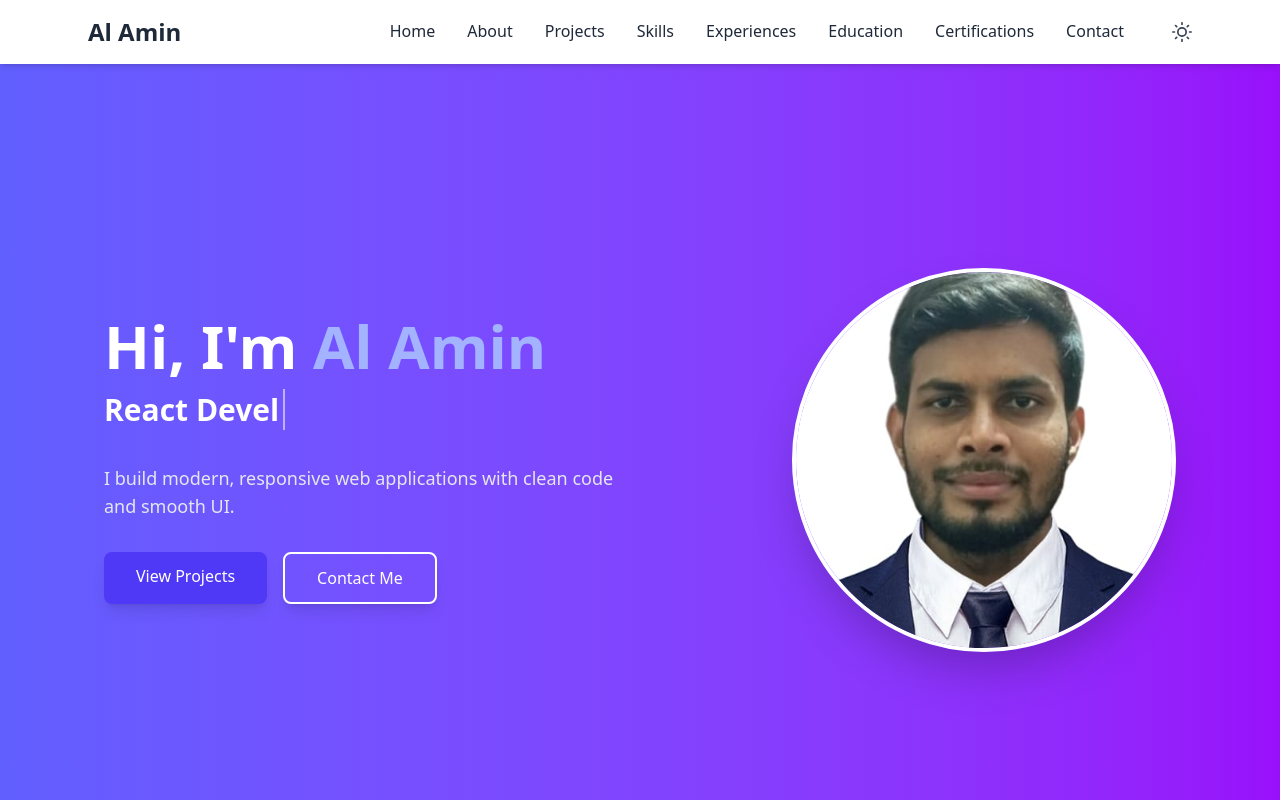
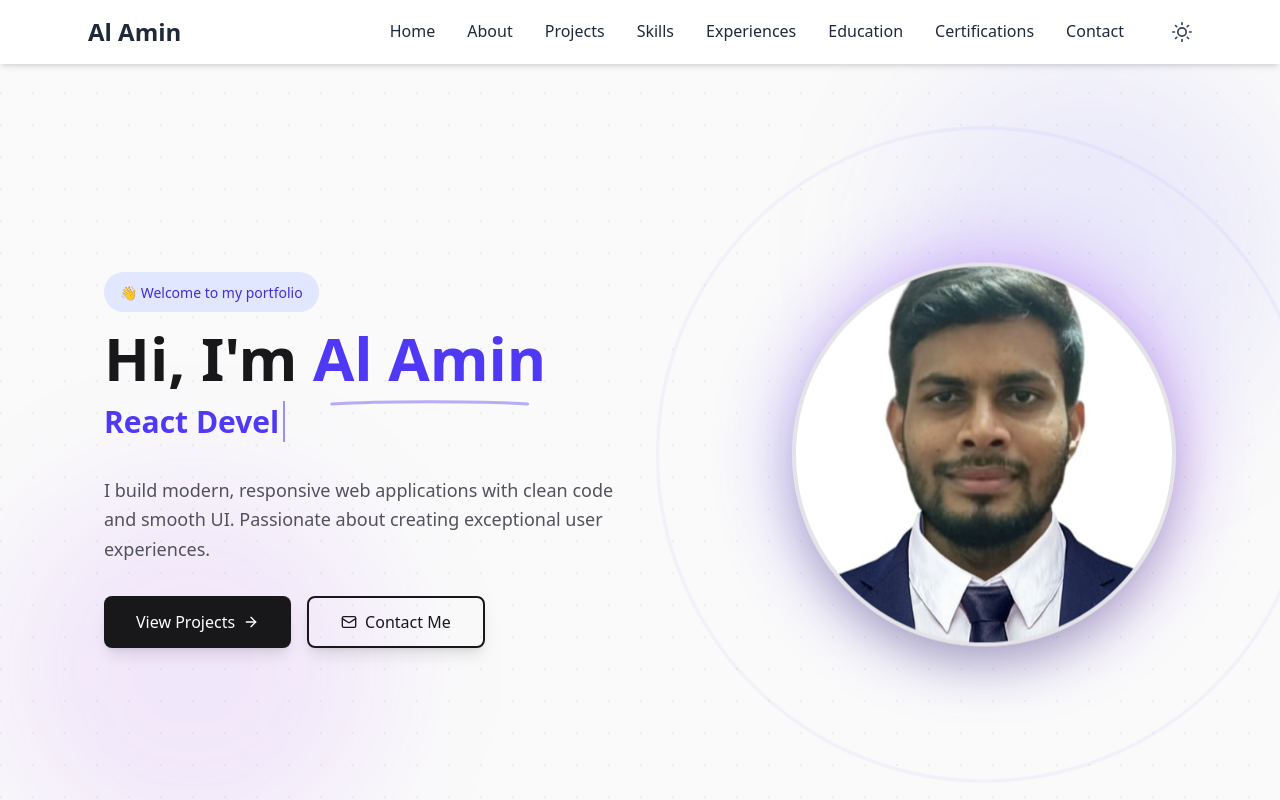
Before and after one commit to alamincse2003/portfolio-of-al-amin, a Next.js app: page / in a window 1280 px wide. Shown: the top 800 px of the page. Built offline with nearby package versions, Linux system fonts and the light colour scheme.

Commit message:
hero section design updated

```diff
--- a/app/components/Hero.jsx
+++ b/app/components/Hero.jsx
@@ -3,6 +3,7 @@
 import { motion } from "framer-motion";
 import { useState, useEffect } from "react";
 import Image from "next/image";
+import { ArrowRight, Mail } from "lucide-react";
 
 const roles = [
   "Frontend Developer",
@@ -46,43 +47,88 @@ const Hero = () => {
   return (
     <section
       id="home"
-      className="min-h-screen flex items-center justify-center bg-gradient-to-r from-indigo-500 to-purple-600 dark:from-gray-900 dark:to-gray-800 text-white px-6 md:px-20"
+      className="relative min-h-screen flex items-center justify-center bg-zinc-50 dark:bg-zinc-950 px-6 md:px-20 overflow-hidden"
     >
-      <div className="max-w-6xl px-6 w-full mx-auto flex flex-col lg:flex-row md:flex-col items-center justify-between gap-12">
+      {/* Background Pattern - Subtle Dots */}
+      <div className="absolute inset-0 bg-[radial-gradient(circle_at_1px_1px,rgb(0_0_0/0.05)_1px,transparent_0)] dark:bg-[radial-gradient(circle_at_1px_1px,rgb(255_255_255/0.05)_1px,transparent_0)] [background-size:32px_32px]"></div>
+
+      {/* Gradient Accent */}
+      <div className="absolute top-0 right-0 w-96 h-96 bg-indigo-500/10 dark:bg-indigo-500/5 rounded-full blur-3xl"></div>
+      <div className="absolute bottom-0 left-0 w-96 h-96 bg-purple-500/10 dark:bg-purple-500/5 rounded-full blur-3xl"></div>
+
+      <div className="relative max-w-6xl px-6 w-full mx-auto flex flex-col lg:flex-row md:flex-col items-center justify-between gap-12">
         {/* Left Side: Text */}
         <motion.div
           initial={{ opacity: 0, y: 20 }}
           animate={{ opacity: 1, y: 0 }}
           transition={{ duration: 0.8 }}
-          className="flex-1 text-center md:text-left"
+          className="flex-1 text-center md:text-left z-10"
         >
-          <h1 className="text-4xl md:text-5xl lg:text-6xl font-bold mb-4 lg:mt-0 mt-4">
+          <motion.div
+            initial={{ opacity: 0, scale: 0.9 }}
+            animate={{ opacity: 1, scale: 1 }}
+            transition={{ duration: 0.5, delay: 0.2 }}
+            className="inline-block mb-4 px-4 py-2 bg-indigo-100 dark:bg-indigo-900/30 rounded-full"
+          >
+            <span className="text-sm font-medium text-indigo-700 dark:text-indigo-300">
+              👋 Welcome to my portfolio
+            </span>
+          </motion.div>
+
+          <h1 className="text-4xl md:text-5xl lg:text-6xl font-bold mb-4 lg:mt-0 mt-2 text-zinc-900 dark:text-zinc-100">
             Hi, I&apos;m{" "}
-            <span className="text-indigo-300 dark:text-indigo-400">
+            <span className="text-indigo-600 dark:text-indigo-400 relative">
               Al Amin
+              <svg
+                className="absolute -bottom-2 left-0 w-full"
+                height="8"
+                viewBox="0 0 200 8"
+                fill="none"
+                xmlns="http://www.w3.org/2000/svg"
+              >
+                <path
+                  d="M2 5C50 2 150 2 198 5"
+                  stroke="currentColor"
+                  strokeWidth="3"
+                  strokeLinecap="round"
+                  className="text-indigo-600 dark:text-indigo-400 opacity-40"
+                />
+              </svg>
             </span>
           </h1>
-          <h2 className="text-2xl md:text-3xl font-semibold min-h-[3rem] mb-6">
-            {displayText}
-            <span className="border-r-2 border-white ml-1 animate-pulse"></span>
+
+          <h2 className="text-2xl md:text-3xl font-semibold min-h-[3rem] mb-6 text-zinc-700 dark:text-zinc-300">
+            <span className="text-indigo-600 dark:text-indigo-400">
+              {displayText}
+            </span>
+            <span className="border-r-2 border-indigo-600 dark:border-indigo-400 ml-1 animate-pulse"></span>
           </h2>
-          <p className="text-lg mb-8 text-gray-200 dark:text-gray-300 max-w-xl">
+
+          <p className="text-lg mb-8 text-zinc-600 dark:text-zinc-400 max-w-xl leading-relaxed">
             I build modern, responsive web applications with clean code and
-            smooth UI.
+            smooth UI. Passionate about creating exceptional user experiences.
           </p>
+
           <div className="flex gap-4 flex-wrap justify-center md:justify-start">
-            <a
+            <motion.a
               href="#projects"
-              className="px-8 py-3 bg-indigo-600   dark:bg-indigo-400 dark:hover:bg-indigo-300 rounded-lg font-medium   shadow-lg hover:shadow-xl transition-transform transform hover:scale-105"
+              whileHover={{ scale: 1.05 }}
+              whileTap={{ scale: 0.95 }}
+              className="group inline-flex items-center gap-2 px-8 py-3 bg-zinc-900 dark:bg-indigo-600 text-white rounded-lg font-medium shadow-lg hover:shadow-xl transition-all duration-300 hover:bg-zinc-800 dark:hover:bg-indigo-500"
             >
               View Projects
-            </a>
-            <a
+              <ArrowRight className="w-4 h-4 group-hover:translate-x-1 transition-transform" />
+            </motion.a>
+
+            <motion.a
               href="#contact"
-              className="px-8 py-3 border-2 border-white     dark:hover:bg-indigo-400 dark:hover:text-gray-900 rounded-lg font-medium  shadow-lg hover:shadow-xl transition-transform transform hover:scale-105"
+              whileHover={{ scale: 1.05 }}
+              whileTap={{ scale: 0.95 }}
+              className="group inline-flex items-center gap-2 px-8 py-3 border-2 border-zinc-900 dark:border-zinc-700 text-zinc-900 dark:text-zinc-100 rounded-lg font-medium shadow-lg hover:shadow-xl transition-all duration-300 hover:bg-zinc-900 hover:text-white dark:hover:bg-zinc-800 dark:hover:border-zinc-600"
             >
+              <Mail className="w-4 h-4" />
               Contact Me
-            </a>
+            </motion.a>
           </div>
         </motion.div>
 
@@ -91,17 +137,30 @@ const Hero = () => {
           initial={{ opacity: 0, scale: 0.8 }}
           animate={{ opacity: 1, scale: 1 }}
           transition={{ duration: 0.8, delay: 0.5 }}
-          className="flex-1 flex justify-center md:justify-end"
+          className="flex-1 flex justify-center md:justify-end z-10"
         >
-          <div className="relative w-72 h-72 md:w-80 md:h-80 lg:w-96 lg:h-96">
+          <motion.div
+            animate={{ y: [0, -10, 0] }}
+            transition={{ duration: 3, repeat: Infinity, ease: "easeInOut" }}
+            className="relative w-72 h-72 md:w-80 md:h-80 lg:w-96 lg:h-96"
+          >
+            {/* Glow Effect */}
+            <div className="absolute inset-0 rounded-full bg-gradient-to-tr from-indigo-500 to-purple-500 opacity-20 blur-2xl animate-pulse"></div>
+
             <Image
               src="/images/hero/alamin.jpg"
               alt="Al Amin"
               fill
-              className="rounded-full object-cover shadow-2xl border-4 border-white dark:border-gray-300"
+              className="rounded-full object-cover shadow-2xl border-4 border-zinc-200 dark:border-zinc-800 relative z-10"
               priority
             />
-          </div>
+
+            {/* Decorative Ring */}
+            <div
+              className="absolute inset-0 rounded-full border-2 border-indigo-500/20 dark:border-indigo-400/20 animate-ping"
+              style={{ animationDuration: "3s" }}
+            ></div>
+          </motion.div>
         </motion.div>
       </div>
     </section>
```
